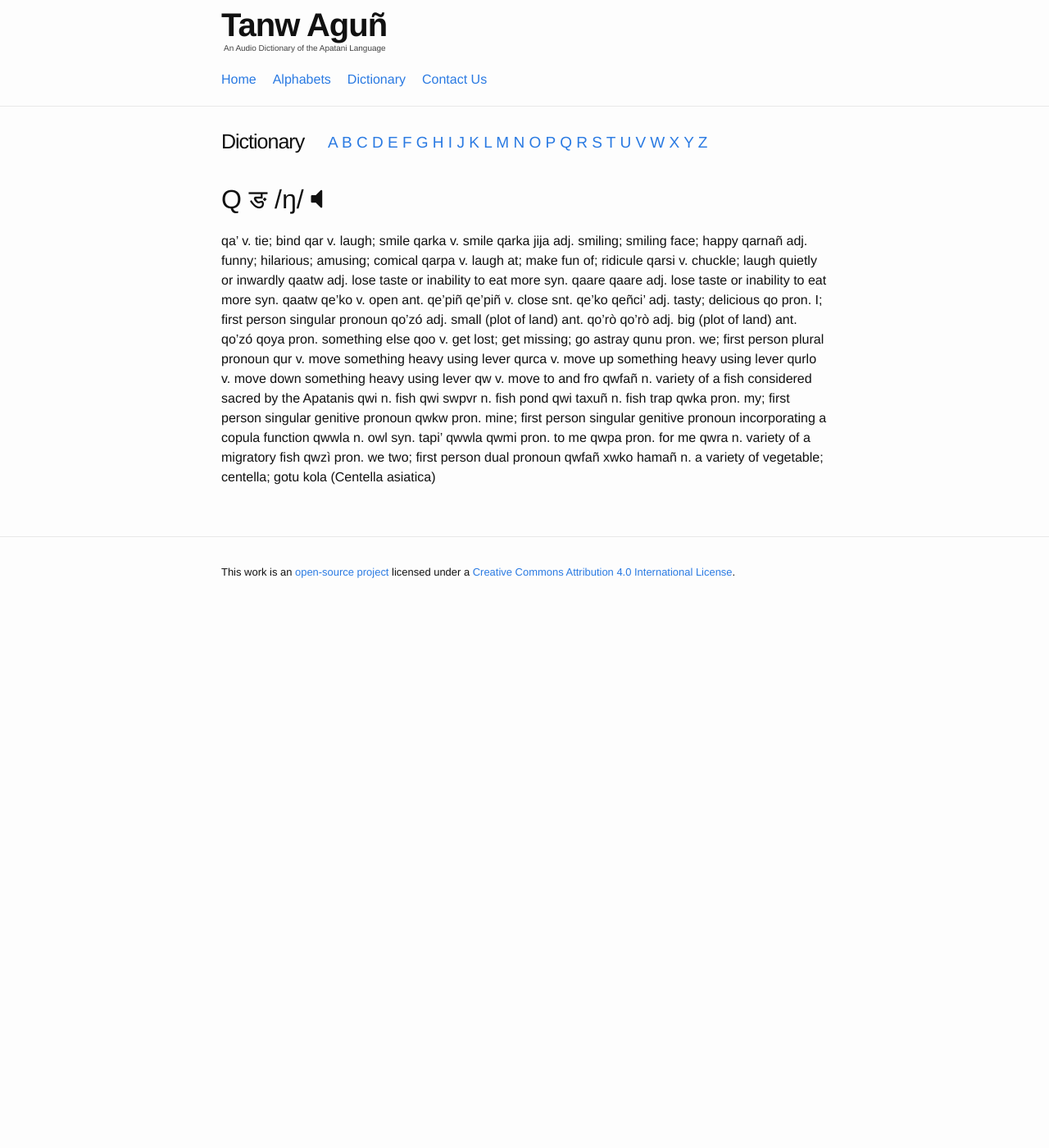
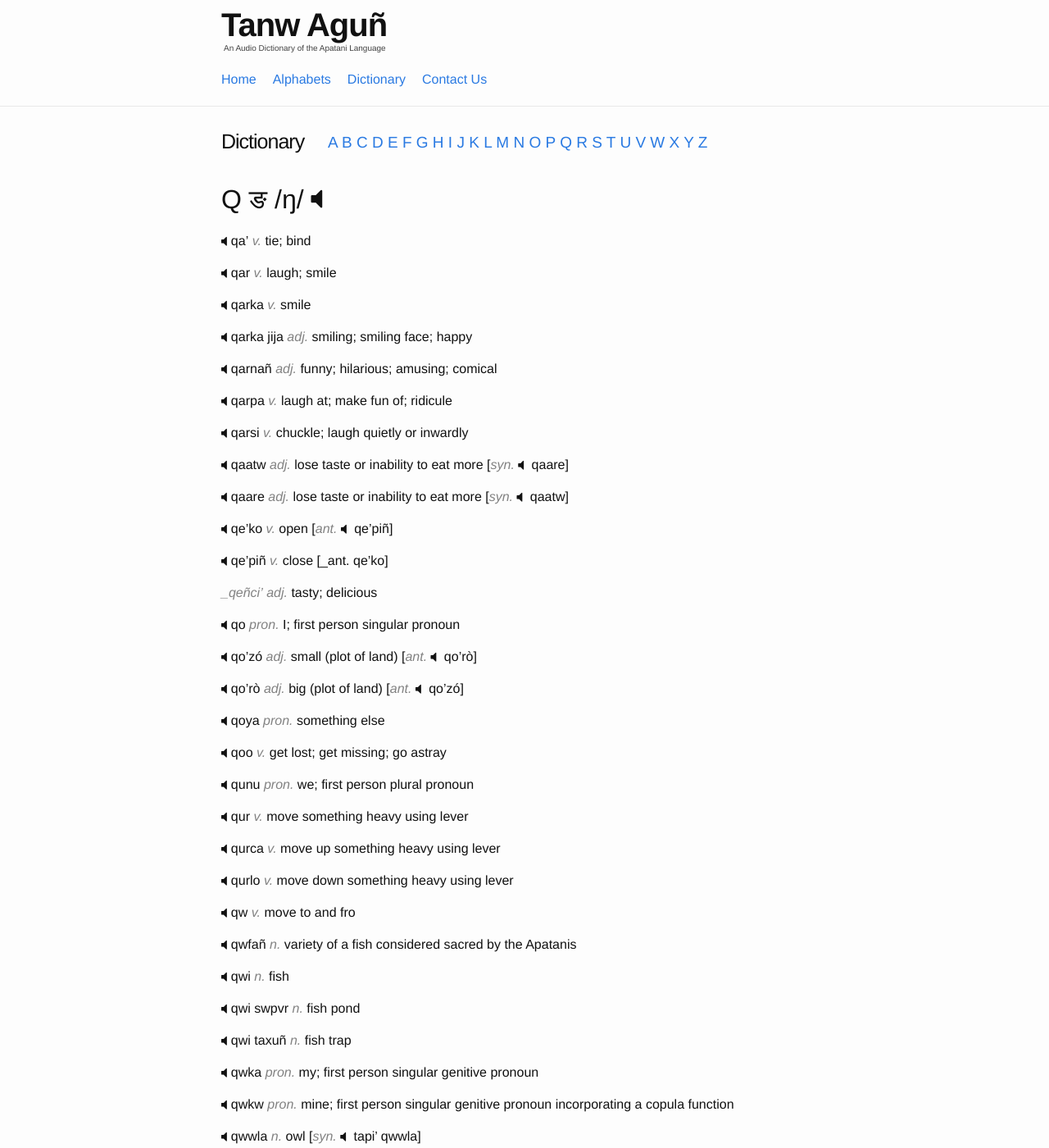
Before and after one commit to hacksparrow/language.apatani.org, a Jekyll site: the page built from dictionary/q.md, in a window 1280 px wide and 1400 px high. Shown: the whole window at 82% size. Built offline with Jekyll 4.4.1, drawn with Linux system fonts in a browser that asks for light colours; nearby versions of some CDN libraries; comment, search, counter and statistics services are not loaded; some of the changed text lies outside the part shown.

Commit message:
Update q.md

```diff
--- a/dictionary/q.md
+++ b/dictionary/q.md
@@ -6,37 +6,103 @@
 ipa: ŋ
 ---
 
-qa'	v.	tie; bind
-qar	v.	laugh; smile
-qarka	v.	smile
-qarka jija	adj.	smiling; smiling face; happy
-qarnañ	adj.	funny; hilarious; amusing; comical
-qarpa	v.	laugh at; make fun of; ridicule
-qarsi	v.	chuckle; laugh quietly or inwardly
-qaatw	adj.	lose taste or inability to eat more	syn.	qaare
-qaare	adj.	lose taste or inability to eat more	syn.	qaatw
-qe'ko	v.	open	ant.	qe'piñ
-qe'piñ	v.	close	snt.	qe'ko
-qeñci'	adj.	tasty; delicious
-qo	pron.	I; first person singular pronoun
-qo'zó	adj.	small (plot of land)	ant.	qo'rò
-qo'rò	adj.	big (plot of land)	ant.	qo'zó
-qoya	pron.	something else
-qoo	v.	get lost; get missing; go astray
-qunu	pron.	we; first person plural pronoun
-qur	v.	move something heavy using lever
-qurca	v.	move up something heavy using lever
-qurlo	v.	move down something heavy using lever
-qw	v.	move to and fro
-qwfañ	n.	variety of a fish considered sacred by the Apatanis
-qwi	n.	fish
-qwi swpvr	n.	fish pond
-qwi taxuñ	n.	fish trap
-qwka	pron.	my; first person singular genitive pronoun
-qwkw	pron.	mine; first person singular genitive pronoun incorporating a copula function
-qwwla	n.	owl	syn.	tapi' qwwla
-qwmi	pron.	to me
-qwpa	pron.	for me
-qwra	n.	variety of a migratory fish
-qwzì	pron.	we two; first person dual pronoun
-qwfañ xwko hamañ	n.	a variety of vegetable; centella; gotu kola (Centella asiatica)
+__qa'__	_v._	tie; bind
+
+
+__qar__	_v._	laugh; smile
+
+
+__qarka__	_v._	smile
+
+
+__qarka jija__	_adj._	smiling; smiling face; happy
+
+
+__qarnañ__	_adj._	funny; hilarious; amusing; comical
+
+
+__qarpa__	_v._	laugh at; make fun of; ridicule
+
+
+__qarsi__	_v._	chuckle; laugh quietly or inwardly
+
+
+__qaatw__	_adj._	lose taste or inability to eat more	[_syn._	qaare]
+
+
+__qaare__	_adj._	lose taste or inability to eat more	[_syn._	qaatw]
+
+
+__qe'ko__	_v._	open	[_ant._	qe'piñ]
+
+
+__qe'piñ__	_v._	close	[_ant.	qe'ko]
+
+
+__qeñci'_	_adj._	tasty; delicious
+
+
+__qo__	_pron._	I; first person singular pronoun
+
+
+__qo'zó__	_adj._	small (plot of land)	[_ant._	qo'rò]
+
+
+__qo'rò__	_adj._	big (plot of land)	[_ant._	qo'zó]
+
+
+__qoya__	_pron._	something else
+
+
+__qoo__	_v._	get lost; get missing; go astray
+
+
+__qunu__	_pron._	we; first person plural pronoun
+
+
+__qur__	_v._	move something heavy using lever
+
+
+__qurca__	_v._	move up something heavy using lever
+
+
+__qurlo__	_v._	move down something heavy using lever
+
+
+__qw__	_v._	move to and fro
+
+
+__qwfañ__	_n._	variety of a fish considered sacred by the Apatanis
+
+
+__qwi__	_n._	fish
+
+
+__qwi swpvr__	_n._	fish pond
+
+
+__qwi taxuñ__	_n._	fish trap
+
+
+__qwka__	_pron._	my; first person singular genitive pronoun
+
+
+__qwkw__	_pron._	mine; first person singular genitive pronoun incorporating a copula function
+
+
+__qwwla__	_n._	owl	[_syn._	tapi' qwwla]
+
+
+__qwmi__	_pron._	me
+
+
+__qwpa__	_pron._	for me
+
+
+__qwra__	_n._	variety of a migratory fish
+
+
+__qwzì__	_pron._	we two; first person dual pronoun
+
+
+__qwfañ xwko hamañ__	_n._	a variety of vegetable; centella; gotu kola (_Centella asiatica_)
```
